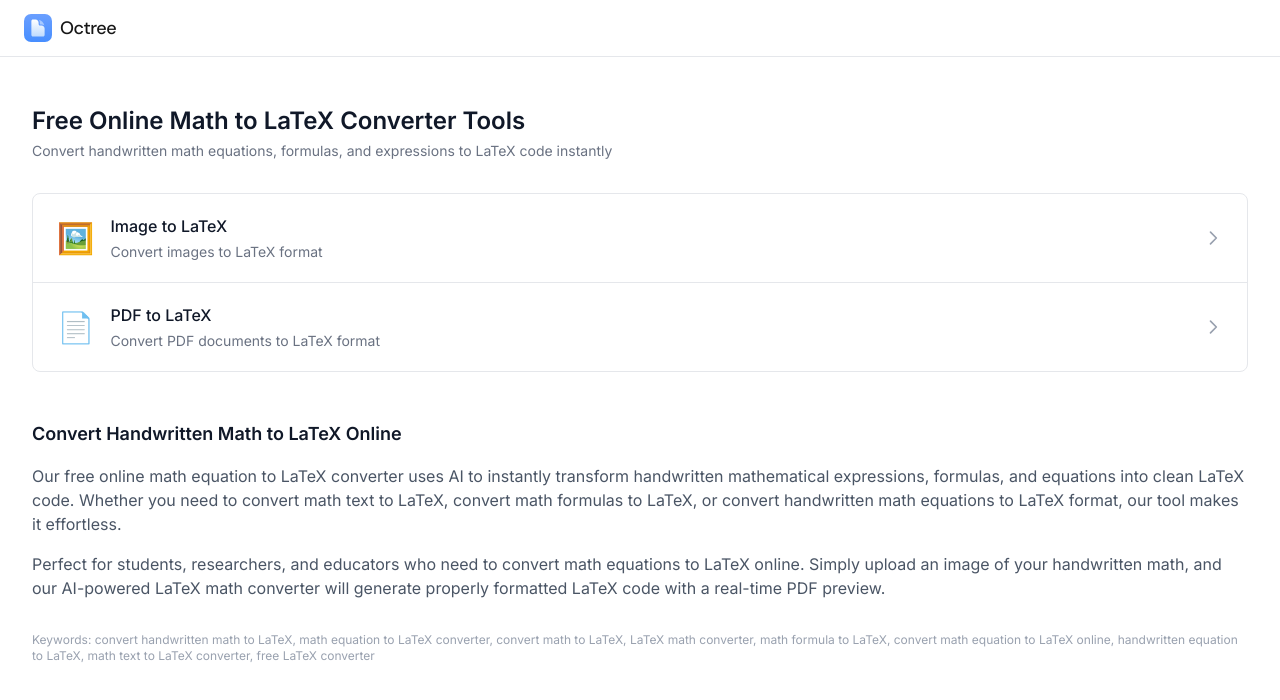
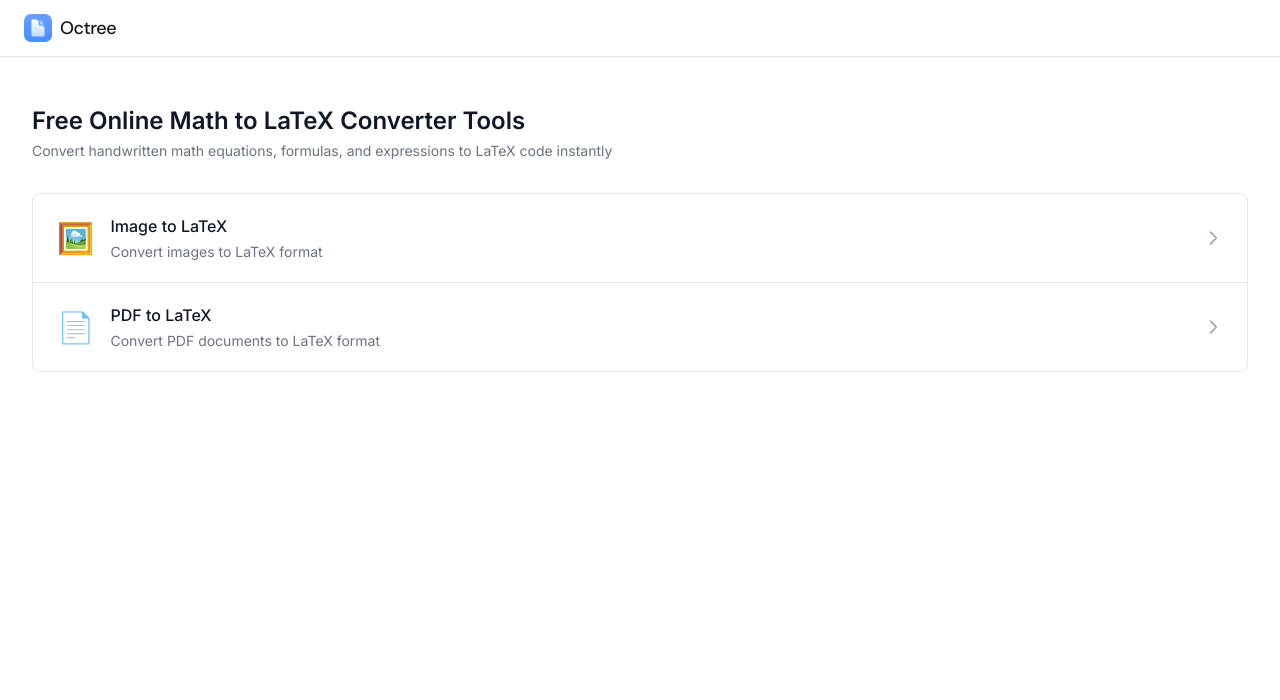
Before and after one commit to Octree-AI-Latex-Editor/tools, a Next.js app: page / in a window 1280 px wide. Shown: the top 700 px of the page. Built offline with nearby package versions, Linux system fonts and the light colour scheme.

Commit message:
Remove SEO content section from homepage

```diff
--- a/app/page.tsx
+++ b/app/page.tsx
@@ -78,20 +78,6 @@ export default function Home() {
             ))}
           </div>
         </div>
-
-        {/* SEO Content */}
-        <div className="mt-12 prose prose-sm max-w-none text-gray-600">
-          <h2 className="text-lg font-semibold text-gray-900 mb-4">Convert Handwritten Math to LaTeX Online</h2>
-          <p className="mb-4">
-            Our free online math equation to LaTeX converter uses AI to instantly transform handwritten mathematical expressions, formulas, and equations into clean LaTeX code. Whether you need to convert math text to LaTeX, convert math formulas to LaTeX, or convert handwritten math equations to LaTeX format, our tool makes it effortless.
-          </p>
-          <p className="mb-4">
-            Perfect for students, researchers, and educators who need to convert math equations to LaTeX online. Simply upload an image of your handwritten math, and our AI-powered LaTeX math converter will generate properly formatted LaTeX code with a real-time PDF preview.
-          </p>
-          <div className="text-xs text-gray-400 mt-8">
-            Keywords: convert handwritten math to LaTeX, math equation to LaTeX converter, convert math to LaTeX, LaTeX math converter, math formula to LaTeX, convert math equation to LaTeX online, handwritten equation to LaTeX, math text to LaTeX converter, free LaTeX converter
-          </div>
-        </div>
       </div>
     </div>
   );
```
